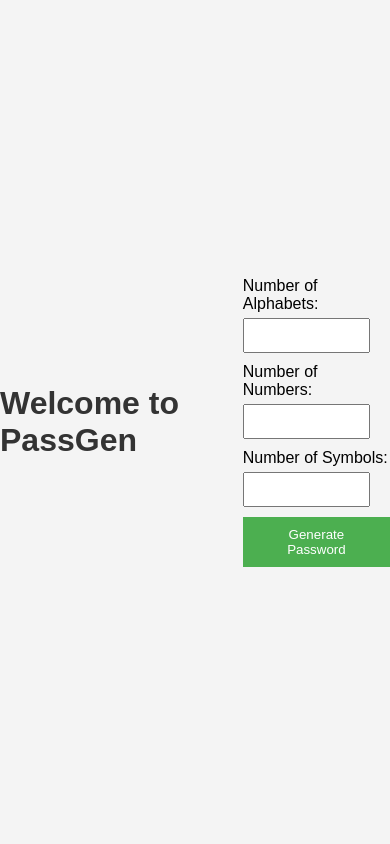
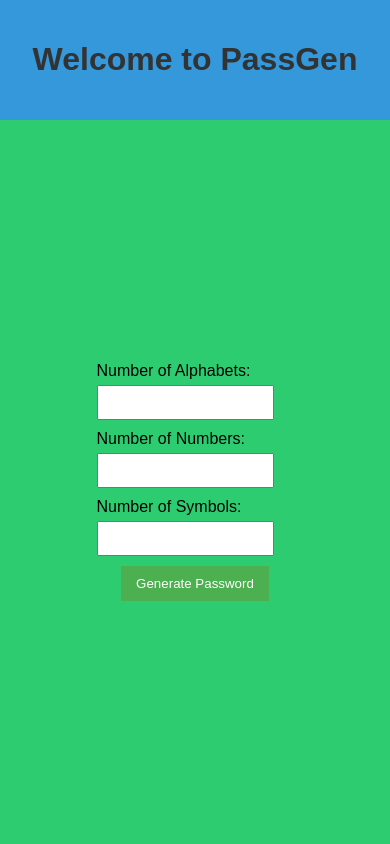
Before and after one commit to AdarshMishra26/PassGenWeb, a Flask app: page / in a window 390 px wide. Run offline with Flask 3, Linux system fonts and the light colour scheme.

Commit message:
Update the Look for the page

```diff
--- a/static/styles.css
+++ b/static/styles.css
@@ -1,11 +1,25 @@
 body {
     font-family: 'Arial', sans-serif;
-    background-color: #f4f4f4;
     margin: 0;
     display: flex;
+    flex-direction: column;
+    height: 100vh;
+}
+
+.header-section {
+    background-color: #3498db; /* Blue color for header */
+    color: #fff; /* White text color */
+    text-align: center;
+    padding: 20px;
+}
+
+.input-section {
+    background-color: #2ecc71; /* Green color for input section */
+    flex-grow: 1; /* Take up remaining vertical space */
+    display: flex;
+    flex-direction: column;
     align-items: center;
     justify-content: center;
-    height: 100vh;
 }
 
 .container {
@@ -14,8 +28,10 @@ body {
     border-radius: 8px;
     box-shadow: 0 0 10px rgba(0, 0, 0, 0.1);
     text-align: center;
+    margin-top: 20px; /* Adjust as needed */
 }
 
+/* Common Styles */
 h1 {
     color: #333;
 }
@@ -61,3 +77,15 @@ p {
     color: #555;
     margin-bottom: 20px;
 }
+
+/* Media Queries for Responsiveness */
+@media only screen and (max-width: 600px) {
+    .container {
+        max-width: 100%; /* Make the container full width on smaller screens */
+        margin-top: 10px; /* Adjust as needed */
+    }
+
+    form {
+        max-width: 100%; /* Make the form full width on smaller screens */
+    }
+}
--- a/templates/index.html
+++ b/templates/index.html
@@ -5,11 +5,13 @@
     <meta name="viewport" content="width=device-width, initial-scale=1.0">
     <title>Password Generator</title>
     <link rel="stylesheet" href="{{ url_for('static', filename='styles.css') }}">
-
-
 </head>
 <body>
+    <div class="header-section">
         <h1>Welcome to PassGen</h1>
+    </div>
+
+    <div class="input-section">
         <form action="/generate_password" method="post">
                 <label for="num_alpha">Number of Alphabets:</label>
                 <input type="number" name="num_alpha" required><br>
@@ -27,5 +29,6 @@
             <h2>Your Generated Password:</h2>
             <p>{{ password }}</p>
         {% endif %}
+    </div>
 </body>
 </html>
```
Lines whose indentation alone changed are shown as unchanged.
